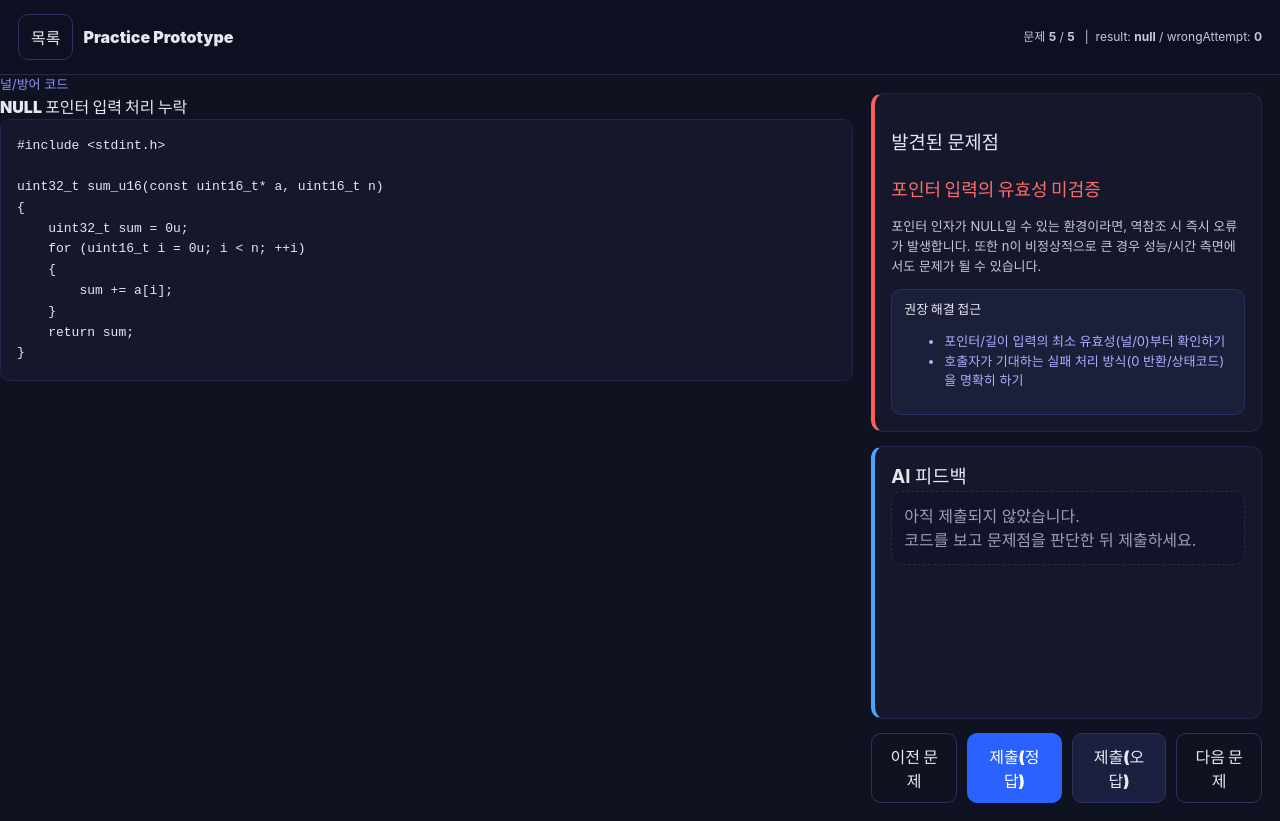
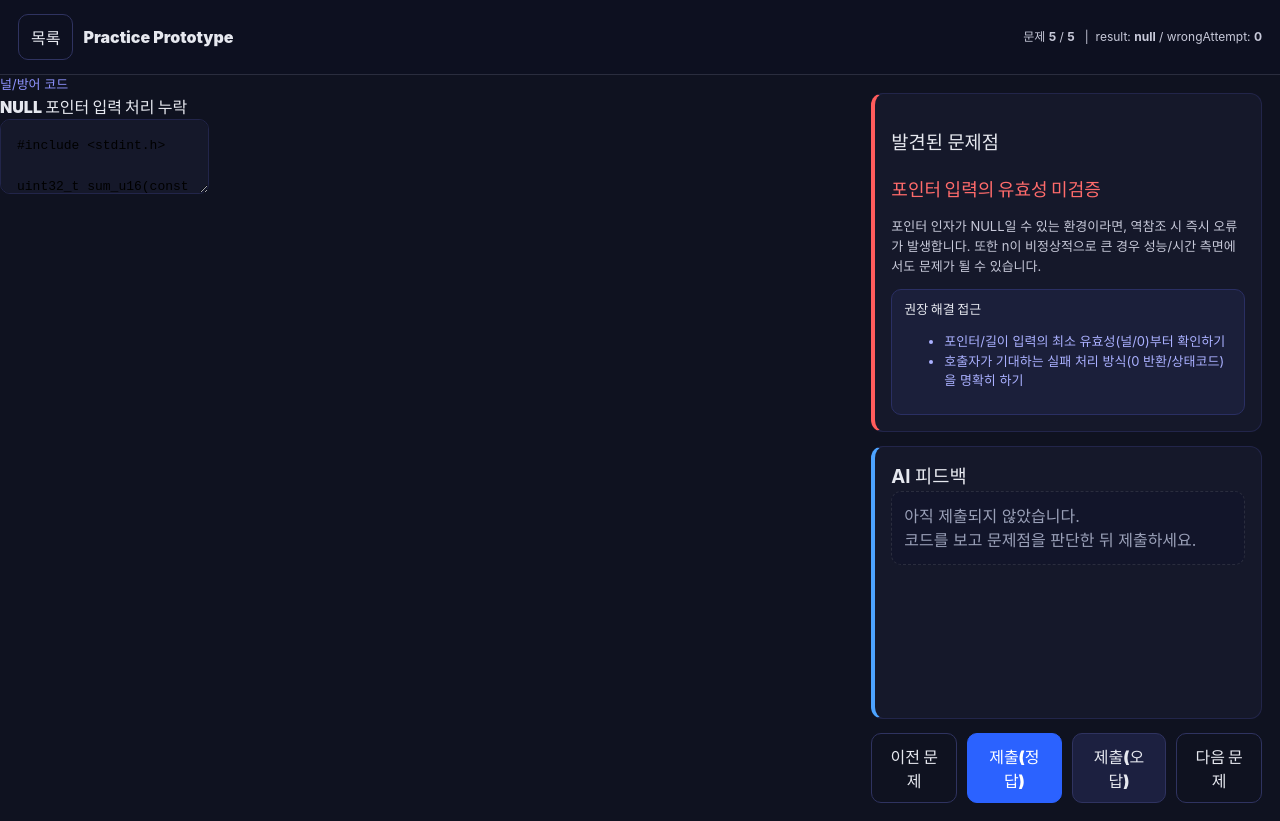
Before and after one commit to sw801733/CodeTune, a React app in the folder frontend/: page /practice/defensive-001 in a window 1280 px wide. Built offline with nearby package versions, Linux system fonts and the light colour scheme; the HTML template or start-up script is replaced by a standard one.

Commit message:
feat : 제출 payload 구조 확정 및 문제별 상태 저장 확장 - #1

```diff
--- a/frontend/package.json
+++ b/frontend/package.json
@@ -10,6 +10,7 @@
     "preview": "vite preview"
   },
   "dependencies": {
+    "@monaco-editor/react": "^4.7.0",
     "react": "^19.2.0",
     "react-dom": "^19.2.0",
     "react-router-dom": "^7.13.0"
--- a/frontend/src/components/CodePanel.tsx
+++ b/frontend/src/components/CodePanel.tsx
@@ -1,18 +1,27 @@
 type CodePanelProps = {
-  topicLabel : string;
+  topicLabel: string;
   title: string;
   code: string;
+  onChange?: (v: string) => void; // 선택적 onChange 핸들러
 };
 
-export function CodePanel({ topicLabel, title, code }: CodePanelProps) {
+export function CodePanel({ topicLabel, title, code, onChange }: CodePanelProps) {
   return (
     <section className="code-panel">
       <div className="meta">{topicLabel}</div>
       <div className="title">{title}</div>
-      <pre className="code">
-        <code>{code}</code>
-      </pre>
+      {onChange ? (
+        <textarea
+          className="code code-input"
+          value={code}
+          onChange={(e) => onChange(e.target.value)}
+          spellCheck={false}
+        />
+      ) : (
+        <pre className="code">
+          <code>{code}</code>
+        </pre>
+      )}
     </section>
   );
-
 }
--- a/frontend/src/pages/PracticePage.tsx
+++ b/frontend/src/pages/PracticePage.tsx
@@ -1,14 +1,21 @@
-import { useMemo, useEffect, useState } from "react";
+import { useMemo, useEffect, useState, use } from "react";
 import { useNavigate, useParams } from "react-router-dom";
 
 import { problems } from "../data/problems";
 import { CodePanel } from "../components/CodePanel";
 import { ProblemDefinitionCard } from "../components/ProblemDefinitionCard";
 import { AIFeedbackCard } from "../components/AIFeedbackCard";
-import { markSolved, markTried } from "../storage/progress";
+import { getProgress, updateProgress } from "../storage/progress";
 
 type Result = "correct" | "wrong" | null;
 type AttemptWrong = 0 | 1 | 2;
+
+type SubmitPayload = {
+    problemId: string;
+    code: string;            // ✅ userCode
+    attemptWrong: number;    // 이번 제출까지 반영된 오답 횟수
+    clientTimestamp: number; // Date.now()
+};
 
 export function PracticePage() {
     const navigate = useNavigate();
@@ -23,18 +30,36 @@ export function PracticePage() {
 
     const [result, setResult] = useState<Result>(null);
     const [attemptWrong, setAttemptWrong] = useState<AttemptWrong>(0);
-
+    const [userCode, setUserCode] = useState<string>(currentProblem?.code ?? "");
     const submit = (judgement: Exclude<Result, null>) => {
         if (!currentProblem) return;
 
+        const nextAttemptWrong =
+            judgement === "wrong"
+                ? Math.min(attemptWrong + 1, 2)
+                : attemptWrong;
+
+        const payload = {
+            problemId: currentProblem.id,
+            code: userCode,
+            attemptWrong: nextAttemptWrong,
+            clientTimestamp: Date.now(),
+        };
+
+        console.log("[submit payload]", payload);
+
         if (judgement === "correct") {
             setResult("correct");
-            markSolved(currentProblem.id);
-            return;
+        } else {
+            setResult("wrong");
+            setAttemptWrong(nextAttemptWrong as AttemptWrong);
         }
-        setResult("wrong");
-        setAttemptWrong((prev) => (prev < 2 ? ((prev + 1) as AttemptWrong) : 2));
-        markTried(currentProblem.id);
+
+        updateProgress(currentProblem.id, {
+            status: judgement === "correct" ? "solved" : "tried",
+            attemptWrong: nextAttemptWrong,
+            lastResult: judgement,
+        });
     };
 
     const resetForMove = () => {
@@ -43,8 +68,17 @@ export function PracticePage() {
     };
 
     useEffect(() => {
-        if (!hasProblems) return;
-        resetForMove();
+        if (!currentProblem) return;
+
+        const saved = getProgress(currentProblem.id);
+
+        if (saved) {
+            setResult(saved.lastResult);
+            setAttemptWrong(saved.attemptWrong as AttemptWrong);
+        } else {
+            resetForMove();
+        }
+        setUserCode(currentProblem?.code ?? "");
     }, [id]);
 
     const prevProblem = () => {
@@ -100,7 +134,8 @@ export function PracticePage() {
                         <CodePanel
                             topicLabel={currentProblem.topic}
                             title={currentProblem.title}
-                            code={currentProblem.code}
+                            code={userCode}
+                            onChange={setUserCode}
                         />
 
                         <section className="panel right">
@@ -193,4 +228,10 @@ const css = `
   .btn{background:#1c2040;border:1px solid #2f3360;border-radius:10px;padding:10px 12px;color:#e6e8ef;font-weight:900;}
   .btn.primary{background:#2b62ff;border-color:#2b62ff;color:#fff;}
   .btn.ghost{background:transparent;}
-`;
+  .codeInput{
+  width:100%;
+  resize:none;
+  outline:none;
+  color:inherit;
+  font-family:ui-monospace,SFMono-Regular,Menlo,Monaco,Consolas,"Liberation Mono","Courier New",monospace;
+  }`;
--- a/frontend/src/storage/progress.ts
+++ b/frontend/src/storage/progress.ts
@@ -1,14 +1,38 @@
 export type ProgressStatus = "unseen" | "tried" | "solved";
+export type Result = "correct" | "wrong" | null;
 
 export type ProgressMap = Record<
     string,
     {
         status: ProgressStatus;
+        attemptWrong: number;
+        lastResult: Result;
         updatedAt: number;
     }
 >;
 
 const KEY = "codetune.progress.v1";
+
+export function updateProgress(
+    problemId: string,
+    data: {
+        status: ProgressStatus;
+        attemptWrong: number;
+        lastResult: Result;
+    }
+) {
+    const map = loadProgress();
+    map[problemId] = {
+        ...data,
+        updatedAt: Date.now(),
+    };
+    saveProgress(map);
+}
+
+export function getProgress(problemId: string) {
+    const map = loadProgress();
+    return map[problemId] ?? null;
+}
 
 export function loadProgress(): ProgressMap {
     try {
@@ -26,24 +50,3 @@ export function loadProgress(): ProgressMap {
 export function saveProgress(map: ProgressMap) {
     localStorage.setItem(KEY, JSON.stringify(map));
 }
-
-export function getStatus(problemId: string): ProgressStatus {
-    const map = loadProgress();
-    return map[problemId]?.status ?? "unseen";
-}
-
-export function setStatus(problemId: string, status: ProgressStatus) {
-    const map = loadProgress();
-    map[problemId] = { status, updatedAt: Date.now() };
-    saveProgress(map);
-}
-
-export function markTried(problemId: string) {
-    const cur = getStatus(problemId);
-    if (cur == "solved") return; // solved는 tried로 내려가지 않음
-    setStatus(problemId, "tried");
-}
-
-export function markSolved(problemId: string) {
-    setStatus(problemId, "solved");
-}
```
Also changed, not shown: 1 other file (tests, documents, lock files or other folders).
